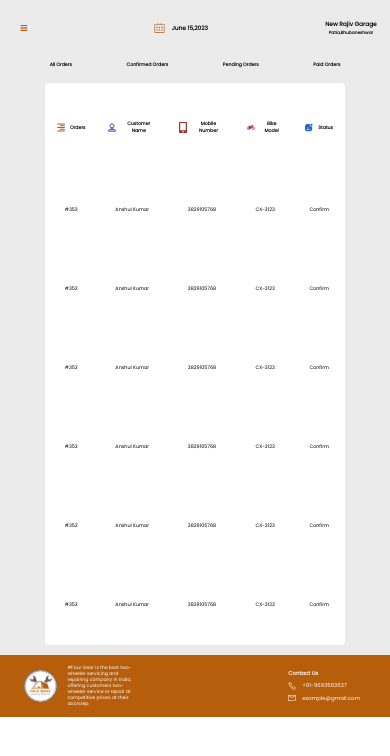
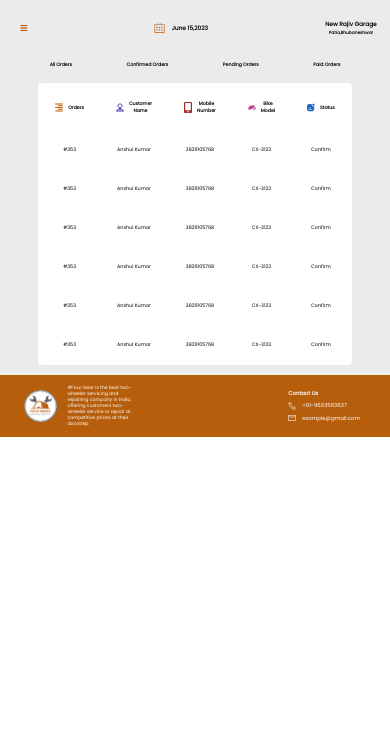
Before and after one commit to anshulkumarx7/fourGear-partner, a React (Vite) app: page / in a window 390 px wide. Shown: the top 756 px of the page. Built offline with nearby package versions, Linux system fonts and the light colour scheme.

Commit message:
fix changes

```diff
--- a/src/Styles/Order.css
+++ b/src/Styles/Order.css
@@ -102,16 +102,6 @@
   .orderBars{
     display: unset;
   }
-  .fourGearPartnerOrderDetailTable td,.fourGearPartnerOrderDetailTable th{
-    padding: 3.5rem 1rem;
-  }
-  /* .fourGearPartnerOrderDetailTable td{
-    font-size:1rem;
-  } */
-  /* .fourGearPartnerOrderDetailTable h2{
-    font-size:1rem;
-    font-weight: 600;
-  } */
   .fourGearPartnerOrderTableHeader img{
     height:1.3rem;
     width:1.3rem;
```
